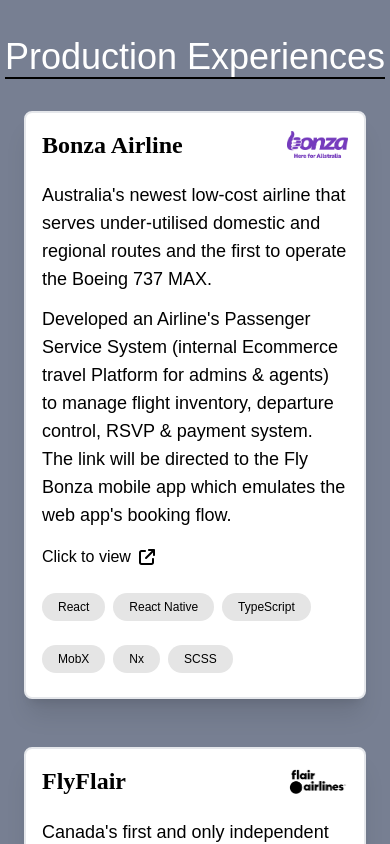
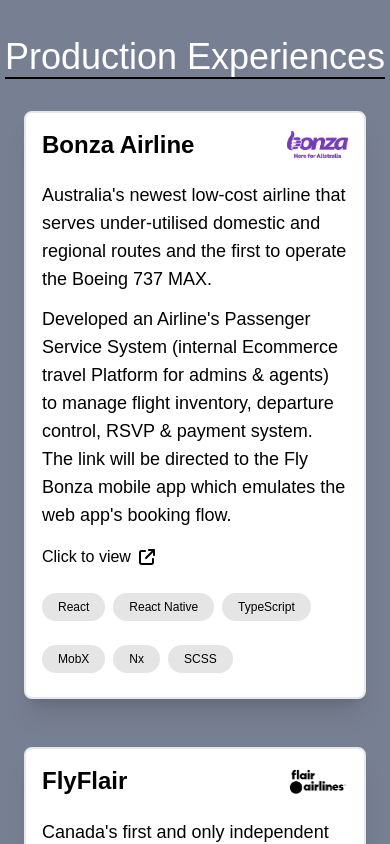
Before and after one commit to coosey/portfolio, a React (Create React App) app in the folder my-app/: page / in a window 390 px wide. Shown: the part 2800-3644 px from the top of the page. Built offline with nearby package versions, Linux system fonts and the light colour scheme.

Commit message:
fixed jest test for router issue and mobile display in about page

```diff
--- a/my-app/src/components/card/index.jsx
+++ b/my-app/src/components/card/index.jsx
@@ -6,9 +6,9 @@
     <section className="mx-auto p-6 grid gap-4 lg:w-[80%] sm:w-[95%]">
       <div className="col-span-1 flex flex-col bg-white shadow-xl rounded-lg border-2 p-4">
         <div className="flex flex-row justify-between items-center pb-[20px]">
-          <div className="font-satoshi font-bold text-2xl">{props?.title}</div>
+          <div className="font-rale font-bold text-2xl">{props?.title}</div>
           <div className="xs:w-1/4 w-1/5 flex justify-end">
-            <img src={props?.image} alt={props?.title} className="max-h-[2.5rem]" width="75px" height="75px" />
+            <img src={props?.image} alt={props?.title} title={props?.title} loading="lazy" className="max-h-[2.5rem]" width="75px" height="75px" />
           </div>
         </div>
         <div className="font-rale font-light text-lg mb-3">{props?.titleInfo}</div>
--- a/my-app/src/pages/About/index.jsx
+++ b/my-app/src/pages/About/index.jsx
@@ -4,7 +4,7 @@
 
 const About = () => {
   return (
-    <div className="container m-auto">
+    <div className="container h-full md:h-[100vh] m-auto">
       <Hero socialIcons={true} />
     </div>
   )
```
Also changed, not shown: 1 other file (tests, documents, lock files or other folders).
